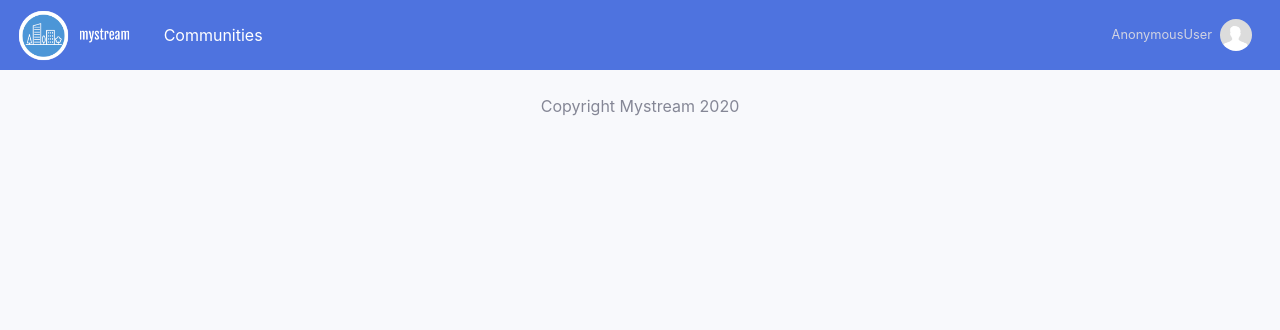
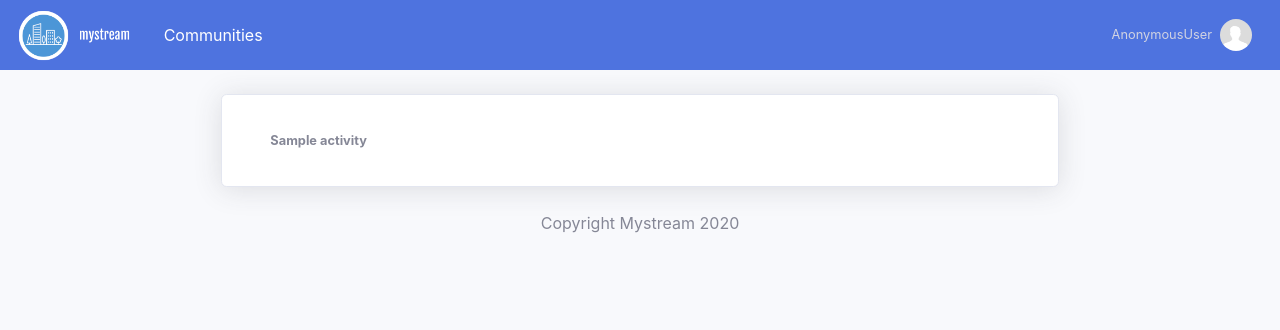
Before and after one commit to akarakoc/mystream, a Django app: template mystream/streampage/templates/index.html in a window 1280 px wide. Shown: the top 330 px of the page. Run offline with Django 3.2, Linux system fonts and the light colour scheme; the template is opened without the code that fills it: most values are stand-ins (such as "Sample title", 1, 10 or a date in 2020); parts of the project's set-up code (start-up, migrations or seed data) failed here and were passed over; some libraries are stand-ins or nearby versions.

Commit message:
Main page activity stream listing trial

```diff
--- a/mystream/streampage/templates/base.html
+++ b/mystream/streampage/templates/base.html
@@ -853,7 +853,7 @@ $(document).on ("click", "#AddFreeSearch", function (event) {
     <div id="content">
         <!-- Topbar -->
         <nav class="navbar navbar-expand navbar-light bg-primary topbar mb-4 static-top">
-		<a class="navbar-brand" href="http://3.134.79.169:8000/streampage/">
+		<a class="navbar-brand" href="http://3.134.79.169:8000/streampage/fetchActivities">
 			<img src="{% static 'uploads/logo/Logo.png' %}" width="55" height="55" class="d-inline-block align-top">
 			<img src="{% static 'uploads/logo/LogoText.png' %}" width="55" height="55" class="d-inline-block align-top">
 		</a>
--- a/mystream/streampage/templates/index.html
+++ b/mystream/streampage/templates/index.html
@@ -1,4 +1,18 @@
 {% extends "base.html" %}
 
 {% block content %}
+<div class="row">
+	{% for activity in activities %}
+	<div class="card shadow mb-4 col-md-12">
+			<!-- Card Body -->
+        <div class="card-body">
+			<div class="modal-body row">
+				<div class="col-md-9 small">
+					<b>{{ activity }}</b>
+				</div>
+			</div>
+		</div>
+    </div>
+    {% endfor %}
+</div>
 {% endblock %}
--- a/mystream/streampage/urls.py
+++ b/mystream/streampage/urls.py
@@ -41,6 +41,6 @@ urlpatterns = [
 	path('ReturnEntrySearchResults/', views.ReturnEntrySearchResults_view, name = "ReturnEntrySearchResults"),
 	path('ReturnFreeSearchFields/', views.ReturnFreeSearchFields_view, name = "ReturnFreeSearchFields"),
 	path('showPostDetails/', views.showPostDetails_view, name = "showPostDetails"),
-	path('subscribePosttype/', views.subscribePosttype_view, name = "subscribePosttype"),
+	path('subscribePosttype/', views.subscribePosttype_view, name = "subscribePosttype")
 
 ]
```
Also changed, not shown: mystream/streampage/views.py (+16 -4 lines).
